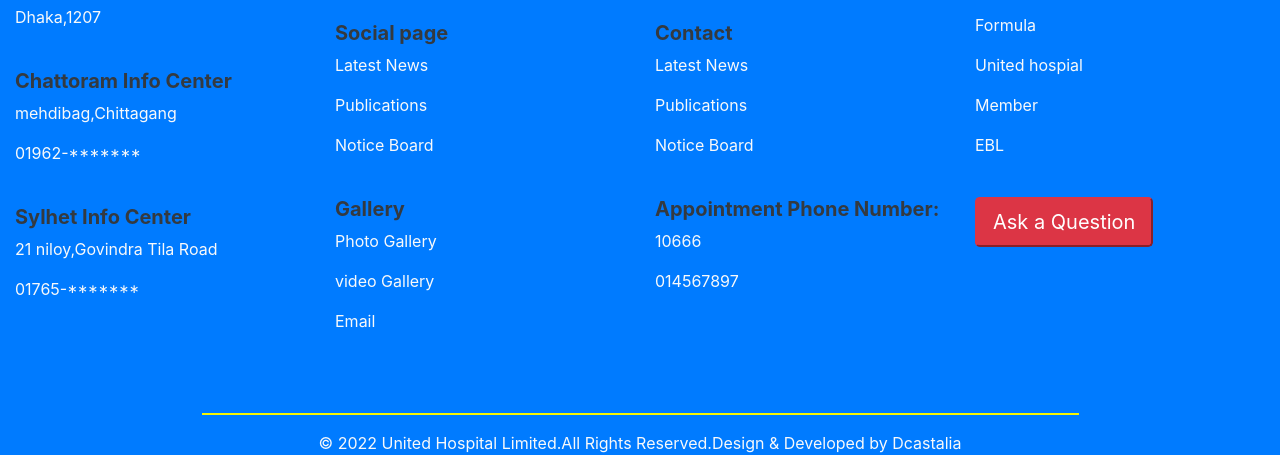
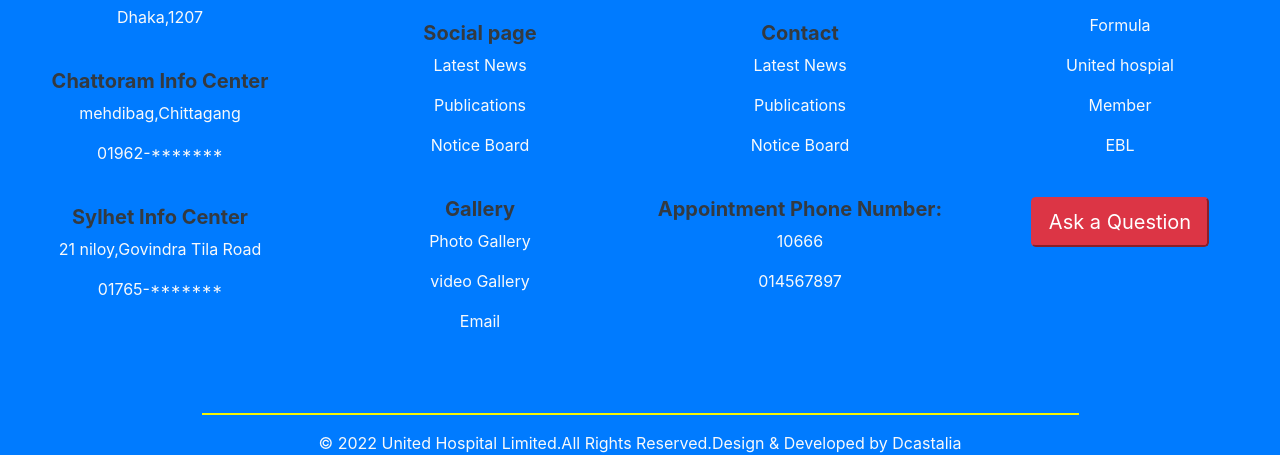
Before and after one commit to SummerBlast/project--3, a plain HTML site: page index.html in a window 1280 px wide. Shown: the part 5479-5950 px from the top of the page. Drawn offline with nearby package versions, Linux system fonts and the light colour scheme.

Commit message:
first commit

```diff
--- a/index.html
+++ b/index.html
@@ -340,7 +340,7 @@
 <footer>
   <div class="container-fluid bg-primary text-light">
     <div class="row">
-      <div class="col-lg-3 col-sm-6">
+      <div class="col-lg-3 col-sm-6 text-center">
         <div >
           <a class="navbar-brand" href="#"><img class="img4 img-fluid" src="Daco_4243719.png "></a>
           <div><br>
@@ -363,7 +363,7 @@
         </div>
 
       </div>
-      <div class="col-lg-3 col-sm-6">
+      <div class="col-lg-3 col-sm-6 text-center">
         <h5 class="text-dark font-weight-bold">Social Page</h5>
         <p>Brief History</p>
         <p>Mission Statement</p>
@@ -382,7 +382,7 @@
         <p>Email</p>
       </div>
 
-      <div class="col-lg-3 col-sm-6">
+      <div class="col-lg-3 col-sm-6 text-center">
         <h5 class="text-dark font-weight-bold">Social Page</h5>
         <p>Brief History</p>
         <p>Mission Statement</p>
@@ -403,7 +403,7 @@
 
       </div>
 
-      <div class="col-lg-3 col-sm-6">
+      <div class="col-lg-3 col-sm-6 text-center">
         <h5 class="text-dark font-weight-bold">Emergency</h5>
         <p>+0173636-082527</p>
 
```
